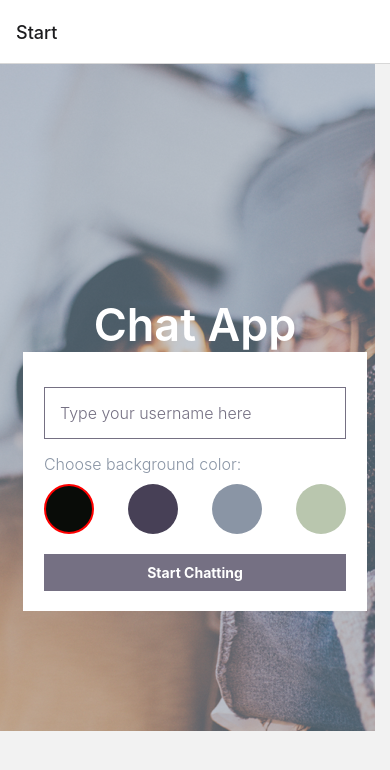
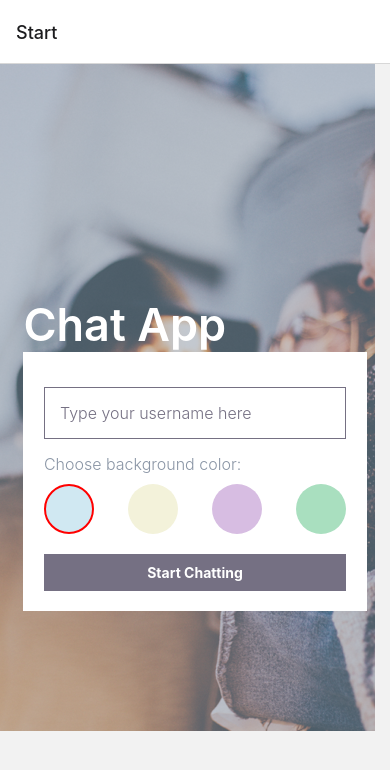
Before and after one commit to jcody49/ChatApp, a React Native app: screen /Start in a window 390 px wide. Shown: the top 770 px of the page. Built offline with nearby package versions, Linux system fonts and the light colour scheme.

Commit message:
updates all
adds commentation
adds readme

```diff
--- a/components/Chat.js
+++ b/components/Chat.js
@@ -2,15 +2,18 @@ import { useEffect } from 'react';
 import { StyleSheet, View, Text } from 'react-native';
 
 const Chat = ({ route, navigation }) => {
+    // Destructure the 'name' property from the 'route.params' object
     const { name } = route.params;
 
     useEffect(() => {
+        // Update the title in the navigation header with the 'name' value
         navigation.setOptions({ title: name });
-    }, []);
+    }, []); // The empty array '[]' means this effect runs once, when the component mounts
 
     return (
+        // Return a view that displays a text message
         <View style={styles.container}>
-            <Text>Hello Screen2!</Text>
+            <Text>Chat Screen!</Text>
         </View>
     );
 }
@@ -18,8 +21,8 @@ const Chat = ({ route, navigation }) => {
 const styles = StyleSheet.create({
  container: {
    flex: 1,
-   justifyContent: 'center',
-   alignItems: 'center'
+   justifyContent: 'center', // Vertically align content to the center
+   alignItems: 'center' // Horizontally align content to the center
  }
 });
 
--- a/components/Start.js
+++ b/components/Start.js
@@ -12,18 +12,21 @@ import {
     ScrollView,
     Alert, } from 'react-native';
 
+    // Import an image as the background for the screen
 const image = require('../images/Bg-Image.png');
 
+// Define background color options
 const backgroundColors = {
-    a: '#090C08',
-    b: '#474056',
-    c: '#8A95A5',
-    d: '#B9C6AE',
+    a: '#D0E8F2', // A light blue background
+    b: '#F3F2DA', // A cream-colored background
+    c: '#D7BDE2', // A lavender background
+    d: '#A9DFBF', // A mint green background
 };
 
 
 
 const Start = ({ navigation }) => {
+    // Define state variables using the 'useState' hook
     const [name, setName] = useState(''); //define name-setter function
     const [color, setColor] = useState(backgroundColors.a);
 
@@ -32,7 +35,7 @@ const Start = ({ navigation }) => {
 
 
 
-    return ( // returns screen1
+    return ( // returns start screen
 
         <ImageBackground
         source={image}
@@ -40,7 +43,10 @@ const Start = ({ navigation }) => {
         style={styles.image}
         >
             <ScrollView contentContainerStyle={styles.container}>
+            <Text>
                 <Text style={styles.appTitle}>Chat App</Text>
+            </Text>
+
                 <View style={styles.inputContainer}>
 
                     <TextInput
@@ -51,13 +57,13 @@ const Start = ({ navigation }) => {
                     />
                     <Text style={styles.textColorSelector}>Choose background color:</Text>
                     <View style={styles.colorSelector}>
-                        <TouchableOpacity
+                        <TouchableOpacity //interactive element that reduces opacity upon press
                             style={[
-                            styles.circle,
-                            color === backgroundColors.a && styles.selectedCircle,
-                            { backgroundColor: backgroundColors.a },
+                            styles.circle, // Apply the circle style (shape and size)
+                            color === backgroundColors.a && styles.selectedCircle, // Apply the selectedCircle style conditionally
+                            { backgroundColor: backgroundColors.a }, // Set the background color to backgroundColors.a
                             ]}
-                            onPress={() => setColor(backgroundColors.a)}
+                            onPress={() => setColor(backgroundColors.a)} // When pressed, update the color to backgroundColors.a
                         ></TouchableOpacity>
                         <TouchableOpacity
                             style={[
@@ -90,26 +96,10 @@ const Start = ({ navigation }) => {
                 </View>
             </ScrollView>
         </ImageBackground>
-
-
-
-        /*
-        <View style={styles.container}>
-            <Text>Hello Screen1!</Text>
-            <TextInput
-            style={styles.textInput}
-            value={name}
-            onChangeText={setName}
-            placeholder='Type your username here'
-            />
-            <Button
-            title="Go to Chat screen"
-            onPress={() => navigation.navigate('Chat', { name: name})}
-            />
-        </View>*/
     );
 };
 
+// Define the styles for this component using 'StyleSheet.create'
 const styles = StyleSheet.create({
     container: {
       flex: 1,
```
Also changed, not shown: 1 other file (tests, documents, lock files or other folders).
